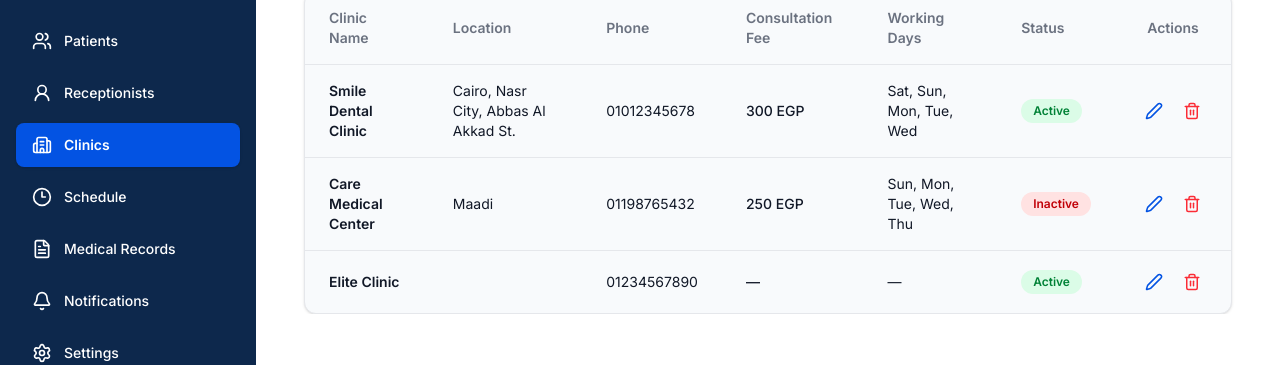
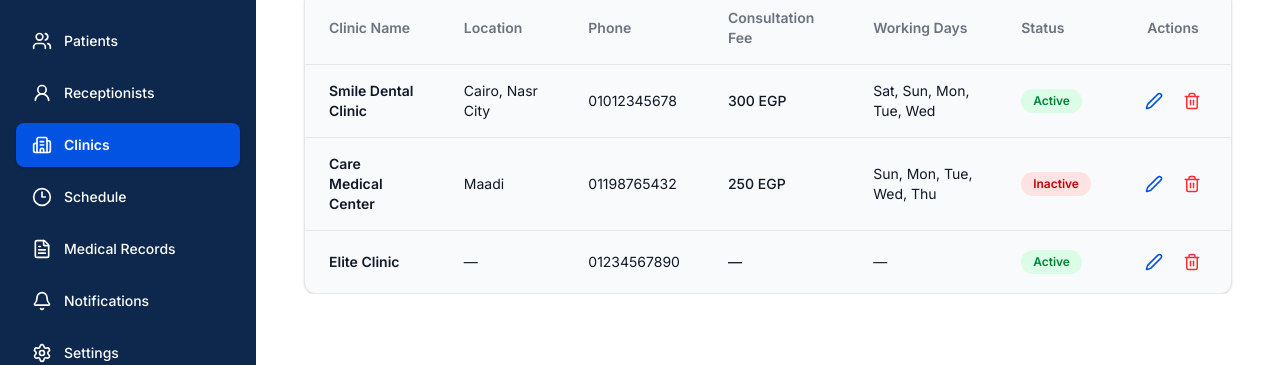
Before and after one commit to EsraaAhmed886/appoynt-api, a Next.js app in the folder appoynt_web_app/: page /clinics in a window 1280 px wide. Shown: the part 165-530 px from the top of the page. Built offline with nearby package versions, Linux system fonts and the light colour scheme; no server answers.

Commit message:
[APPOYNT-151][FRONTEND][FEATURE]: Add unsaved changes back navigation lock and format clinic table location to governorate and city

```diff
--- a/appoynt_web_app/src/components/clinics/clinic_details_header.tsx
+++ b/appoynt_web_app/src/components/clinics/clinic_details_header.tsx
@@ -19,12 +19,14 @@ type ClinicDetailsHeaderProps = {
   clinic_name: string;
   status: string;
   clinic_code?: string;
+  on_back_click?: (e: React.MouseEvent) => void;
 };
 
 export default function ClinicDetailsHeader({
   clinic_name,
   status,
   clinic_code = "CLN-001",
+  on_back_click,
 }: ClinicDetailsHeaderProps) {
   const { translations } = useTranslation();
   const is_active = "Active" === status;
@@ -35,6 +37,13 @@ export default function ClinicDetailsHeader({
       <div>
         <Link
           href="/clinics"
+          onClick={(e) => {
+            if (on_back_click) {
+              on_back_click(e);
+            } else {
+              // No action needed
+            }
+          }}
           className="inline-flex items-center gap-2 text-sm font-semibold text-app-primary hover:underline transition-all"
         >
           <ArrowLeft size={16} className="rtl:rotate-180" />
--- a/appoynt_web_app/src/components/clinics/clinic_table.tsx
+++ b/appoynt_web_app/src/components/clinics/clinic_table.tsx
@@ -43,6 +43,19 @@ export default function ClinicTable({
       });
 
       return translated.join(", ");
+    }
+  };
+
+  const format_short_location = (raw_location?: string): string => {
+    if (!raw_location) {
+      return "—";
+    } else {
+      const parts = raw_location.split(",").map((s) => s.trim());
+      if (parts.length >= 2) {
+        return `${parts[0]}, ${parts[1]}`;
+      } else {
+        return raw_location;
+      }
     }
   };
 
@@ -92,7 +105,7 @@ export default function ClinicTable({
                 </td>
 
                 <td className="px-4 py-3.5 text-start text-sm lg:px-6 lg:py-4">
-                  {clinic.location}
+                  {format_short_location(clinic.location)}
                 </td>
 
                 <td className="px-4 py-3.5 text-start text-sm lg:px-6 lg:py-4">
--- a/appoynt_web_app/src/components/clinics/clinic_view_edit_page.tsx
+++ b/appoynt_web_app/src/components/clinics/clinic_view_edit_page.tsx
@@ -11,6 +11,7 @@
 
 "use client";
 
+import { useRouter } from "next/navigation";
 import ClinicDetailsHeader from "./clinic_details_header";
 import ClinicInfoSection from "./sections/clinic_info_section";
 import WorkingScheduleSection from "./sections/working_schedule_section";
@@ -29,6 +30,7 @@ type ClinicViewEditPageProps = {
 export default function ClinicViewEditPage({
   clinic_id,
 }: ClinicViewEditPageProps) {
+  const router = useRouter();
   const {
     is_loaded,
     is_unsaved_modal_open,
@@ -48,6 +50,27 @@ export default function ClinicViewEditPage({
     form,
     actions,
   } = use_clinic_form(clinic_id);
+
+  const is_any_dirty =
+    is_info_dirty ||
+    is_schedule_dirty ||
+    is_breaks_dirty ||
+    is_receptionists_dirty ||
+    is_booking_dirty;
+
+  const handle_back_click = (e: React.MouseEvent) => {
+    if (is_any_dirty) {
+      e.preventDefault();
+      actions.openUnsavedModal();
+    } else {
+      // No action needed
+    }
+  };
+
+  const handle_leave_unsaved = () => {
+    actions.confirmDiscardChanges();
+    router.push("/clinics");
+  };
 
   if (!is_loaded) {
     return (
@@ -72,6 +95,7 @@ export default function ClinicViewEditPage({
           clinic_name={form.clinicName}
           status={form.status}
           clinic_code={clinic_code}
+          on_back_click={handle_back_click}
         />
 
         {/* Section 1: Clinic Information */}
@@ -154,7 +178,7 @@ export default function ClinicViewEditPage({
         <UnsavedChangesModal
           is_open={is_unsaved_modal_open}
           on_stay={actions.closeUnsavedModal}
-          on_leave={actions.confirmDiscardChanges}
+          on_leave={handle_leave_unsaved}
         />
 
         {/* Save Success Modal */}
--- a/appoynt_web_app/src/hooks/use_clinic_form.ts
+++ b/appoynt_web_app/src/hooks/use_clinic_form.ts
@@ -678,6 +678,7 @@ export function use_clinic_form(clinic_id: number) {
       handleCancel: handle_cancel,
       confirmDiscardChanges: confirm_discard_changes,
       executeSave: execute_save,
+      openUnsavedModal: () => set_is_unsaved_modal_open(true),
       closeUnsavedModal: () => set_is_unsaved_modal_open(false),
       closeConflictModal: () => set_is_conflict_modal_open(false),
       closeSuccessModal: () => set_is_success_modal_open(false),
```
